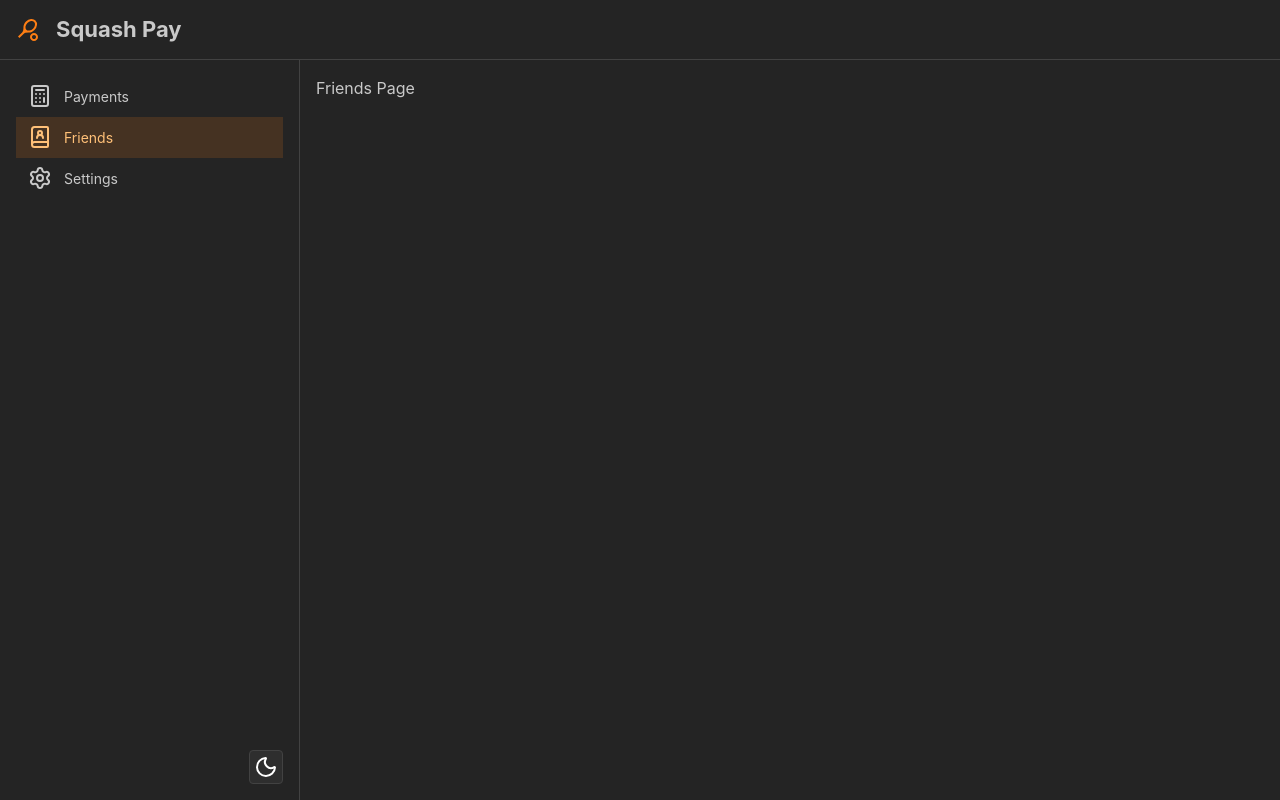
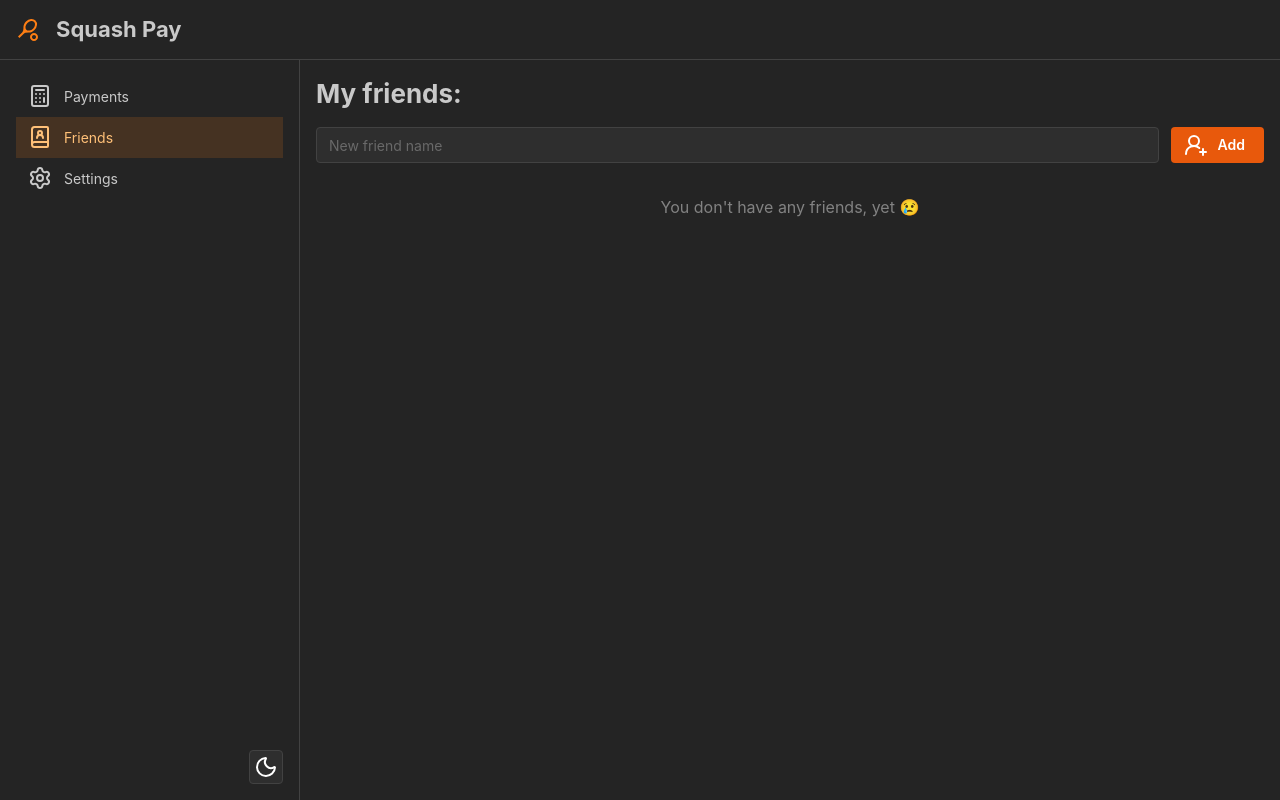
Before and after one commit to danyavol/squash-pay, a React (Vite) app: page /friends in a window 1280 px wide. Built offline with nearby package versions, Linux system fonts and the light colour scheme.

Commit message:
feat: Friends page

```diff
--- a/src/pages/Friends.tsx
+++ /dev/null
@@ -1,3 +0,0 @@
-export const Friends = () => {
-  return <>Friends Page</>;
-};
--- /dev/null
+++ b/src/pages/Friends/Friends.module.scss
@@ -0,0 +1,3 @@
+.friendName {
+  flex-grow: 1;
+}
--- /dev/null
+++ b/src/pages/Friends/Friends.tsx
@@ -0,0 +1,90 @@
+import {
+  selectActiveFriends,
+  useFriendsStore,
+} from "../../state/friends-store.ts";
+import { useShallow } from "zustand/react/shallow";
+import {
+  ActionIcon,
+  Button,
+  Title,
+  Text,
+  Flex,
+  TextInput,
+  Menu,
+} from "@mantine/core";
+import { Trash2, UserRoundPlus, EllipsisVertical } from "lucide-react";
+import { useState } from "react";
+import styles from "./Friends.module.scss";
+
+export const Friends = () => {
+  const friends = useFriendsStore(useShallow(selectActiveFriends));
+  const updateFriend = useFriendsStore((state) => state.updateFriend);
+  const deleteFriend = useFriendsStore((state) => state.deleteFriend);
+  const addFriend = useFriendsStore((state) => state.addFriend);
+
+  const [name, setName] = useState("");
+
+  return (
+    <Flex direction="column" gap="md">
+      <Title order={2}>My friends:</Title>
+
+      <Flex gap="sm">
+        <TextInput
+          className={styles.friendName}
+          value={name}
+          placeholder="New friend name"
+          onChange={(event) => setName(event.currentTarget.value)}
+        />
+        <Button
+          onClick={() => {
+            addFriend({ name });
+            setName("");
+          }}
+          leftSection={<UserRoundPlus />}
+        >
+          Add
+        </Button>
+      </Flex>
+
+      <Flex direction="column" gap="sm">
+        {friends.map((friend) => (
+          <Flex gap="xs" align="center">
+            <TextInput
+              className={styles.friendName}
+              value={friend.name}
+              variant="filled"
+              onChange={(event) =>
+                updateFriend(friend.id, { name: event.currentTarget.value })
+              }
+            />
+
+            <Menu shadow="md" width={120} withArrow>
+              <Menu.Target>
+                <ActionIcon variant="subtle" size="lg" color="gray">
+                  <EllipsisVertical width="60%" height="60%" />
+                </ActionIcon>
+              </Menu.Target>
+
+              <Menu.Dropdown>
+                <Menu.Item
+                  variant="subtle"
+                  color="red"
+                  leftSection={<Trash2 width={14} height={14} />}
+                  onClick={() => deleteFriend(friend.id)}
+                >
+                  Delete
+                </Menu.Item>
+              </Menu.Dropdown>
+            </Menu>
+          </Flex>
+        ))}
+      </Flex>
+
+      {friends.length === 0 && (
+        <Text c="dimmed" ta="center">
+          You don't have any friends, yet 😢
+        </Text>
+      )}
+    </Flex>
+  );
+};
--- a/src/pages/index.ts
+++ b/src/pages/index.ts
@@ -1,4 +1,4 @@
 export { Settings } from "./Settings.tsx";
-export { Friends } from "./Friends.tsx";
+export { Friends } from "./Friends/Friends.tsx";
 export { Payments } from "./Payments/Payments.tsx";
 export { NewPayment } from "./NewPayment/NewPayment.tsx";
```
